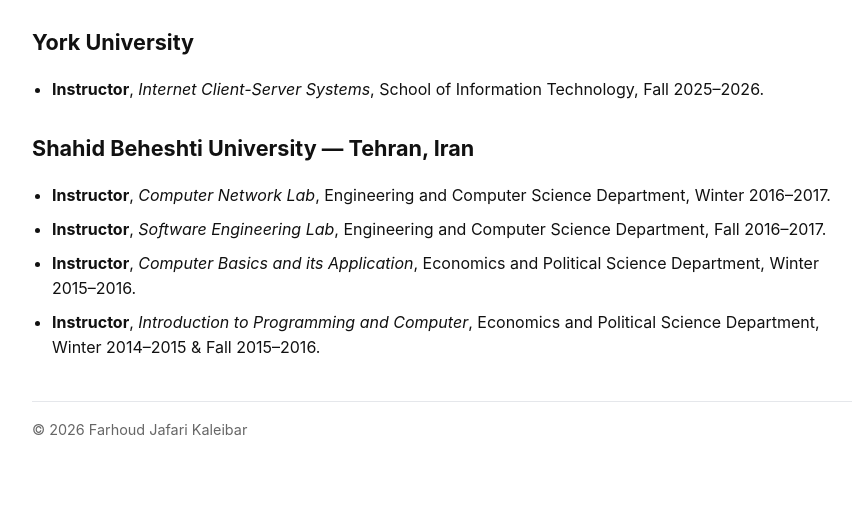
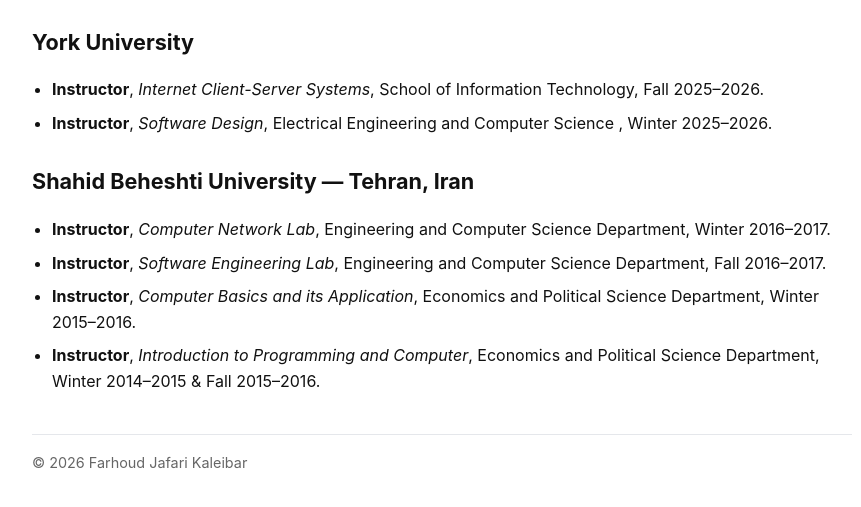
Before and after one commit to farhoudjk/farhoudjk.github.io, a plain HTML site: page teaching.html in a window 1280 px wide. Shown: the part 185-692 px from the top of the page, without its empty margins (198-1059 px from the left). Drawn offline with Linux system fonts and the light colour scheme.

Commit message:
Add new instructor role for Software Design course

```diff
--- a/teaching.html
+++ b/teaching.html
@@ -52,6 +52,9 @@
         <li>
           <strong>Instructor</strong>, <em>Internet Client-Server Systems</em>, School of Information Technology, <span>Fall 2025&ndash;2026</span>.
         </li>
+         <li>
+          <strong>Instructor</strong>, <em>Software Design</em>, Electrical Engineering and Computer Science , <span> Winter 2025&ndash;2026</span>.
+        </li>
       </ul>
 
       <h2>Shahid Beheshti University &mdash; Tehran, Iran</h2>
```
